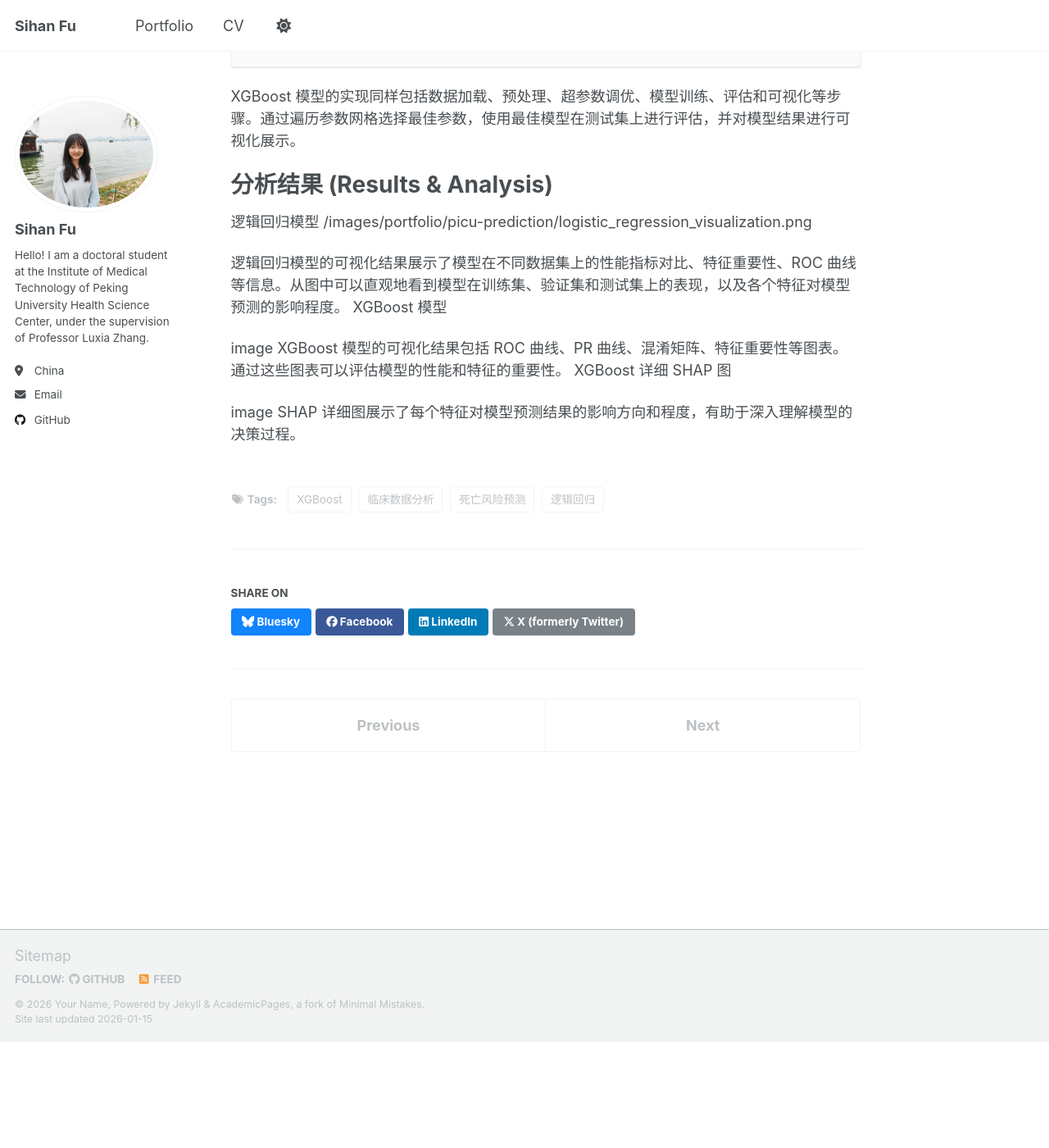
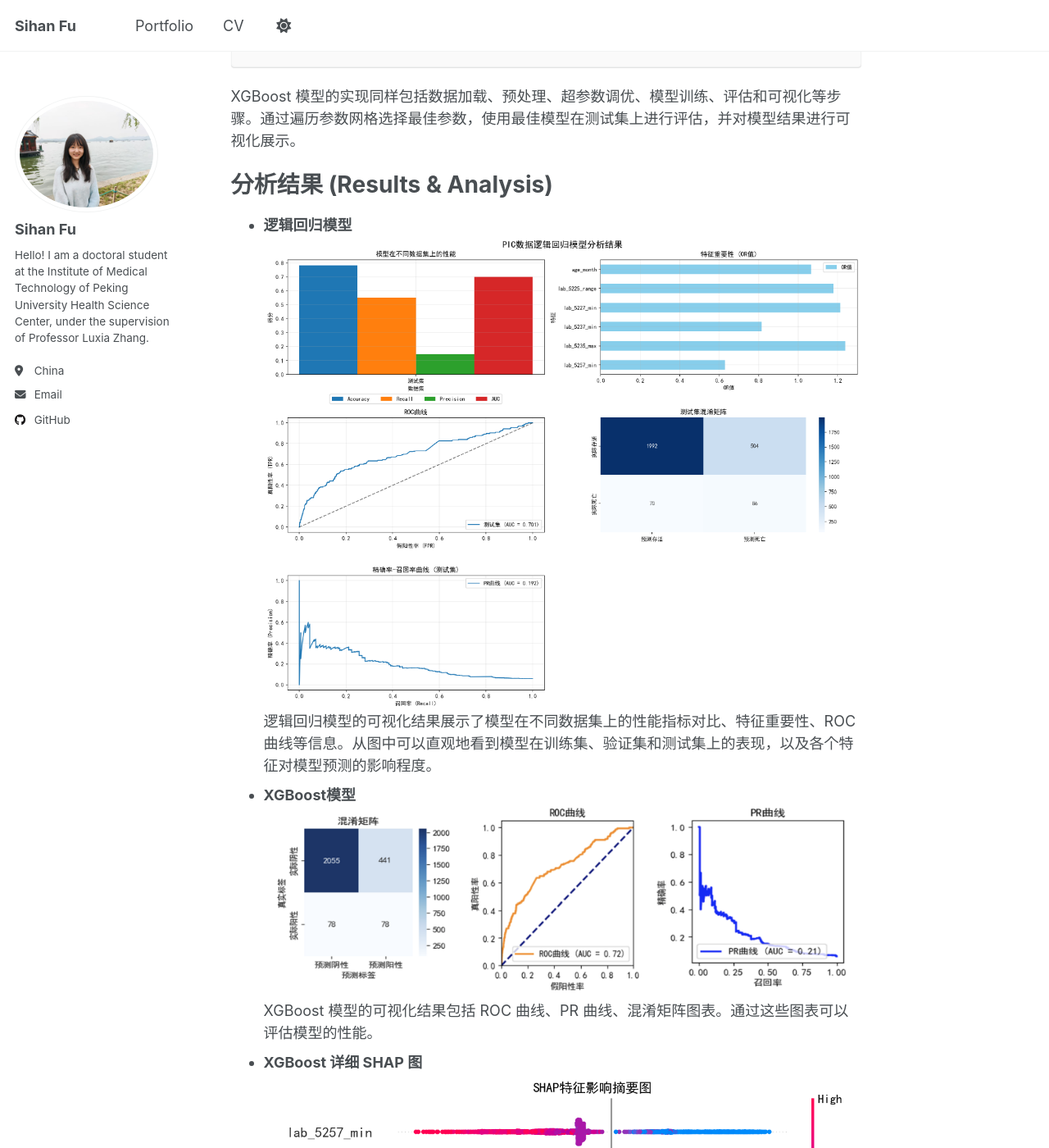
Before and after one commit to FuSihan1/FuSihan1.github.io, a Jekyll site: the page built from _portfolio/picu-prediction.md, in a window 1280 px wide and 1400 px high, scrolled down 3174 px. Shown: the whole window at 82% size. Built offline with Jekyll 4.4.1, drawn with Linux system fonts in a browser that asks for light colours; a script that is not in the unit is left out; before the commit the page ends 4445 px from its top, so only the background shows below that; some of the changed text lies outside the part shown.

Commit message:
Update picu-prediction.md

```diff
--- a/_portfolio/picu-prediction.md
+++ b/_portfolio/picu-prediction.md
@@ -140,15 +140,12 @@ tech_stack:
 XGBoost 模型的实现同样包括数据加载、预处理、超参数调优、模型训练、评估和可视化等步骤。通过遍历参数网格选择最佳参数，使用最佳模型在测试集上进行评估，并对模型结果进行可视化展示。
 
 # 分析结果 (Results & Analysis)
-逻辑回归模型
-/images/portfolio/picu-prediction/logistic_regression_visualization.png
-
+- **逻辑回归模型**
+![逻辑回归模型可视化结果](/images/portfolio/picu-prediction/logistic_regression_visualization.png)
 逻辑回归模型的可视化结果展示了模型在不同数据集上的性能指标对比、特征重要性、ROC 曲线等信息。从图中可以直观地看到模型在训练集、验证集和测试集上的表现，以及各个特征对模型预测的影响程度。
-XGBoost 模型
-
-image
-XGBoost 模型的可视化结果包括 ROC 曲线、PR 曲线、混淆矩阵、特征重要性等图表。通过这些图表可以评估模型的性能和特征的重要性。
-XGBoost 详细 SHAP 图
-
-image
+- **XGBoost模型**
+![XGBoost模型可视化结果](/images/portfolio/picu-prediction/xgboost_visualization.png)
+XGBoost 模型的可视化结果包括 ROC 曲线、PR 曲线、混淆矩阵图表。通过这些图表可以评估模型的性能。
+- **XGBoost 详细 SHAP 图**
+![XGBoost详细SHAP图](/images/portfolio/picu-prediction/xgboost_shap_detail.png)
 SHAP 详细图展示了每个特征对模型预测结果的影响方向和程度，有助于深入理解模型的决策过程。
```
